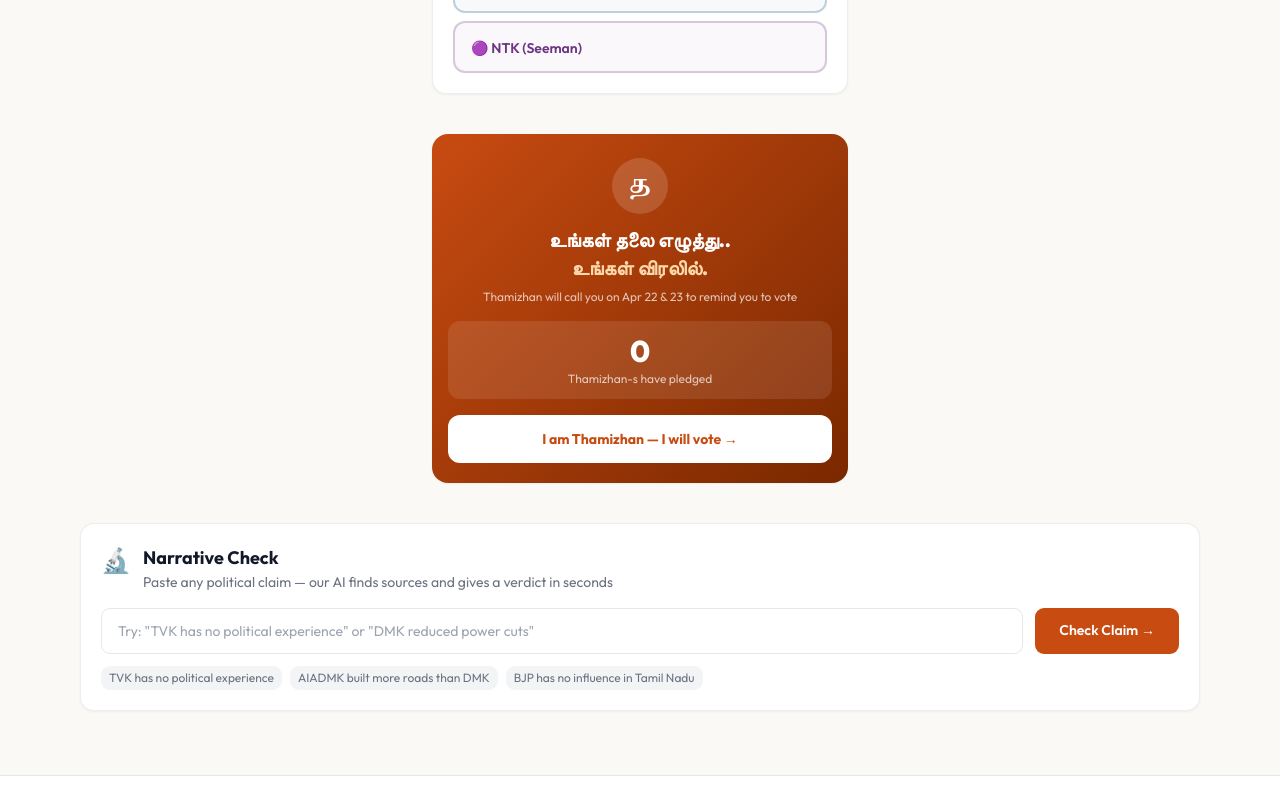
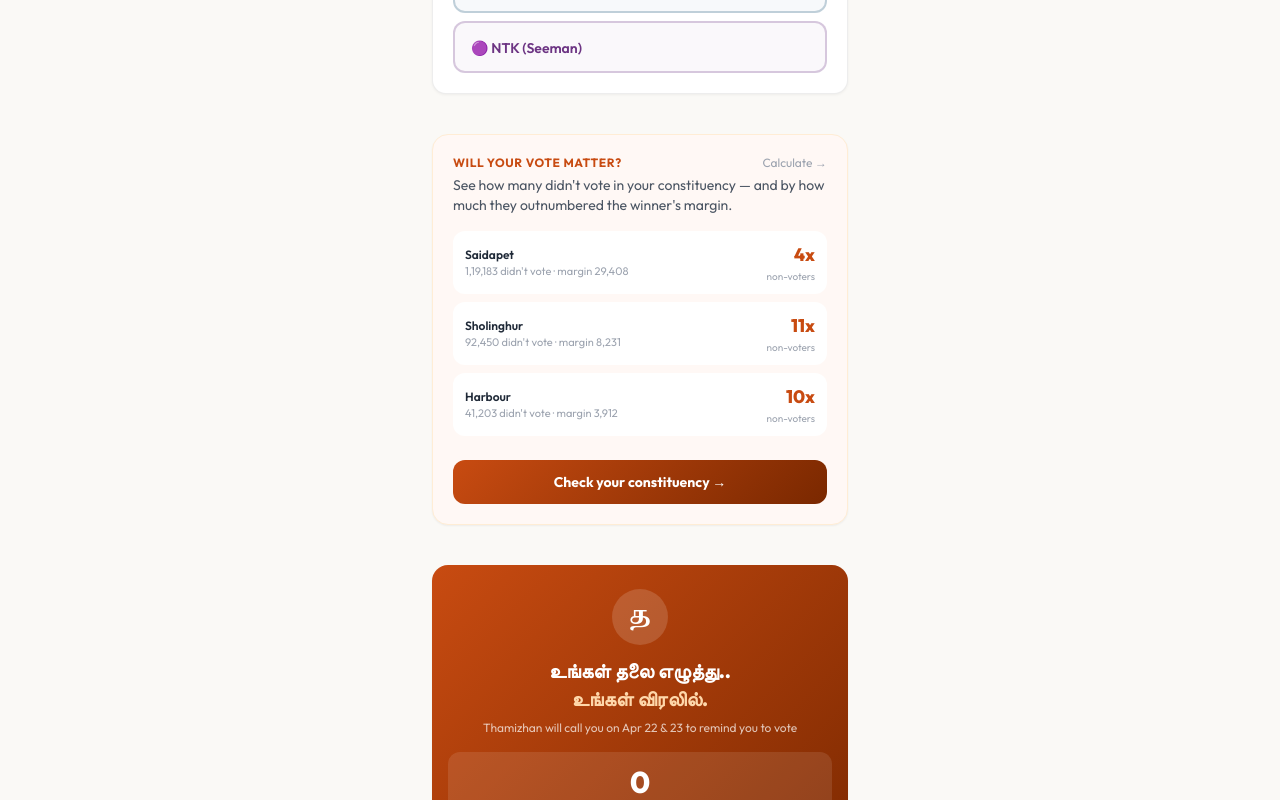
Before and after one commit to arunvs86/tn-elections-info, a Next.js app in the folder frontend/: page / in a window 1280 px wide. Shown: the part 1780-2580 px from the top of the page. Built offline with nearby package versions, Linux system fonts and the light colour scheme; no server answers; the database is empty.

Commit message:
feat: add Vote Calculator card to homepage
Shows 3 example constituencies with non-voter counts, margins, and multiplier
Links directly to /vote-calculator
Tamil/English aware via useLang()

Co-Authored-By: Claude Sonnet 4.6 <noreply@anthropic.com>

```diff
--- a/frontend/src/app/page.tsx
+++ b/frontend/src/app/page.tsx
@@ -270,6 +270,67 @@ const ALLIANCES = [
   },
 ];
 
+// ── Vote Calculator Card ──────────────────────────
+function VoteCalculatorCard() {
+  const { lang } = useLang();
+  const isTa = lang === "ta";
+
+  const examples = [
+    { name: "Saidapet", nonVoters: "1,19,183", margin: "29,408", multiplier: 4 },
+    { name: "Sholinghur", nonVoters: "92,450", margin: "8,231", multiplier: 11 },
+    { name: "Harbour", nonVoters: "41,203", margin: "3,912", multiplier: 10 },
+  ];
+
+  return (
+    <section className="max-w-md mx-auto px-4 pb-10">
+      <Link href="/vote-calculator" className="block group">
+        <div className="rounded-2xl overflow-hidden border border-orange-100 shadow-sm hover:shadow-md transition-shadow"
+          style={{ background: "#fff8f5" }}>
+          <div className="px-5 pt-5 pb-2">
+            <div className="flex items-center justify-between mb-1">
+              <span className="text-xs font-bold uppercase tracking-wider" style={{ color: "#c84b11" }}>
+                {isTa ? "உங்கள் vote முக்கியமா?" : "Will Your Vote Matter?"}
+              </span>
+              <span className="text-xs text-gray-400 group-hover:text-terracotta transition-colors">
+                {isTa ? "கணக்கிடு →" : "Calculate →"}
+              </span>
+            </div>
+            <p className="text-sm text-gray-600 mb-4">
+              {isTa
+                ? "உங்கள் தொகுதியில் vote போடாதவர்கள் எத்தனை பேர்?"
+                : "See how many didn't vote in your constituency — and by how much they outnumbered the winner's margin."}
+            </p>
+
+            {/* Example rows */}
+            <div className="space-y-2 mb-4">
+              {examples.map(ex => (
+                <div key={ex.name} className="bg-white rounded-xl px-3 py-2.5 flex items-center justify-between">
+                  <div>
+                    <p className="text-xs font-semibold text-gray-800">{ex.name}</p>
+                    <p className="text-[11px] text-gray-400">{ex.nonVoters} didn&apos;t vote · margin {ex.margin}</p>
+                  </div>
+                  <div className="text-right">
+                    <p className="text-lg font-extrabold" style={{ color: "#c84b11" }}>{ex.multiplier}x</p>
+                    <p className="text-[10px] text-gray-400">non-voters</p>
+                  </div>
+                </div>
+              ))}
+            </div>
+          </div>
+
+          {/* CTA */}
+          <div className="px-5 pb-5">
+            <div className="w-full py-3 rounded-xl text-center text-sm font-bold text-white transition-opacity group-hover:opacity-90"
+              style={{ background: "linear-gradient(135deg, #c84b11 0%, #7a2800 100%)" }}>
+              {isTa ? "உங்கள் தொகுதியை கண்டுபிடி →" : "Check your constituency →"}
+            </div>
+          </div>
+        </div>
+      </Link>
+    </section>
+  );
+}
+
 // ── Thamizhan Pledge Widget ───────────────────────
 function ThamizhanPledge() {
   const { lang } = useLang();
@@ -485,6 +546,9 @@ export default function HomePage() {
         <OpinionPoll />
       </section>
 
+      {/* ── Vote Calculator Card ── */}
+      <VoteCalculatorCard />
+
       {/* ── Thamizhan Pledge Widget ── */}
       <ThamizhanPledge />
 
```
